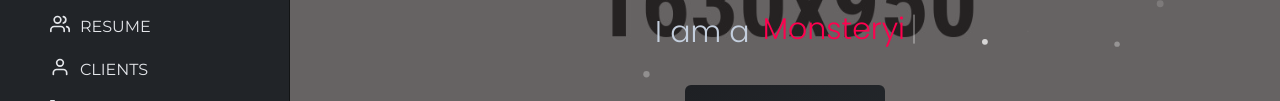
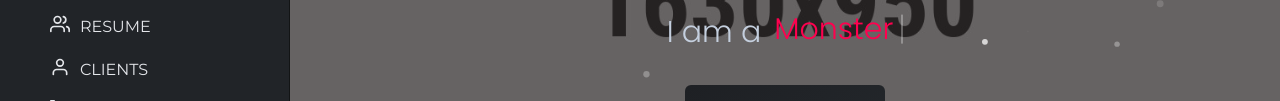
Before and after one commit to JawadHardley/myportfolio, a plain HTML site: page index.html in a window 1280 px wide. Both pictures are taken after a click on the link "HOME". Shown: the part 405-506 px from the top of the page. Drawn offline with nearby package versions, Linux system fonts and the light colour scheme; files that its build step writes are made by us from their sources; files whose address does not match are found by name.

Commit message:
Fixed the monster

```diff
--- a/index.html
+++ b/index.html
@@ -189,7 +189,7 @@
                                     <b class="is-visible">Developer</b>
                                     <b class="is-hidden">Designer</b>
                                     <b class="is-hidden">Consulter</b>
-                                    <b class="is-hidden">Monsteryi</b>
+                                    <b class="is-hidden">Monster</b>
                                 </span>
                             </span>
                             <!-- type headline end -->
```
